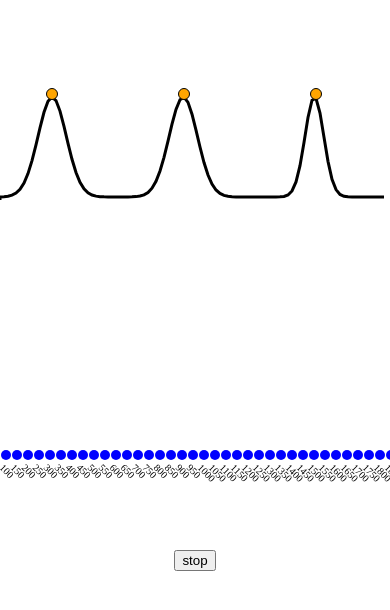
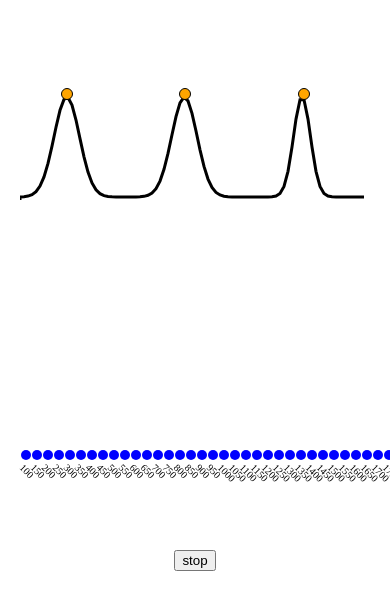
Before and after one commit to MurkyMeow/harmonic-tools, a Svelte app: page / in a window 390 px wide. Shown: the top 610 px of the page. Built offline with nearby package versions, Linux system fonts and the light colour scheme.

Commit message:
drop extra style, add padding for small screens

```diff
--- a/src/App.svelte
+++ b/src/App.svelte
@@ -129,7 +129,7 @@
 <style>
   main {
     max-width: 1200px;
-    height: 200px;
+    padding: 0 20px;
     margin: auto;
   }
 
```
